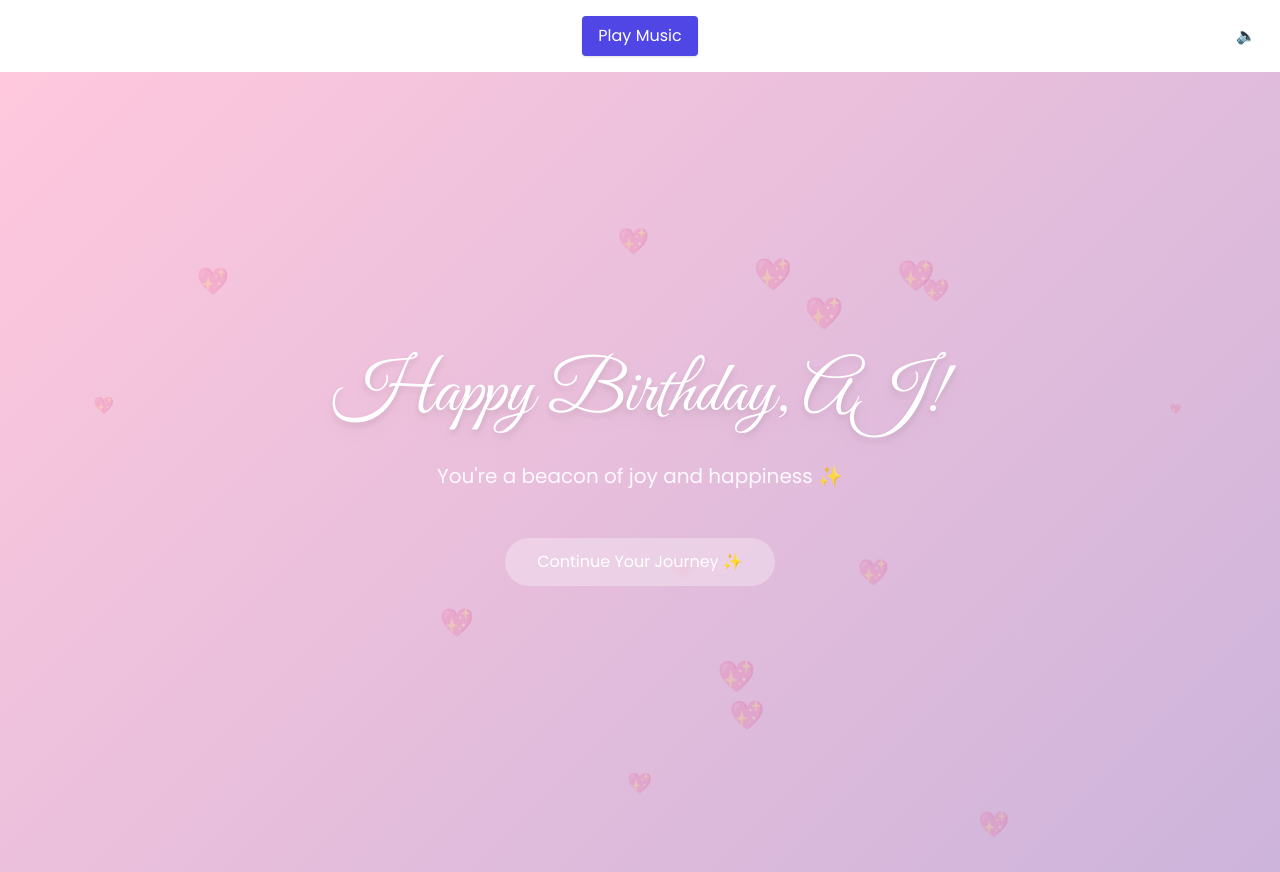
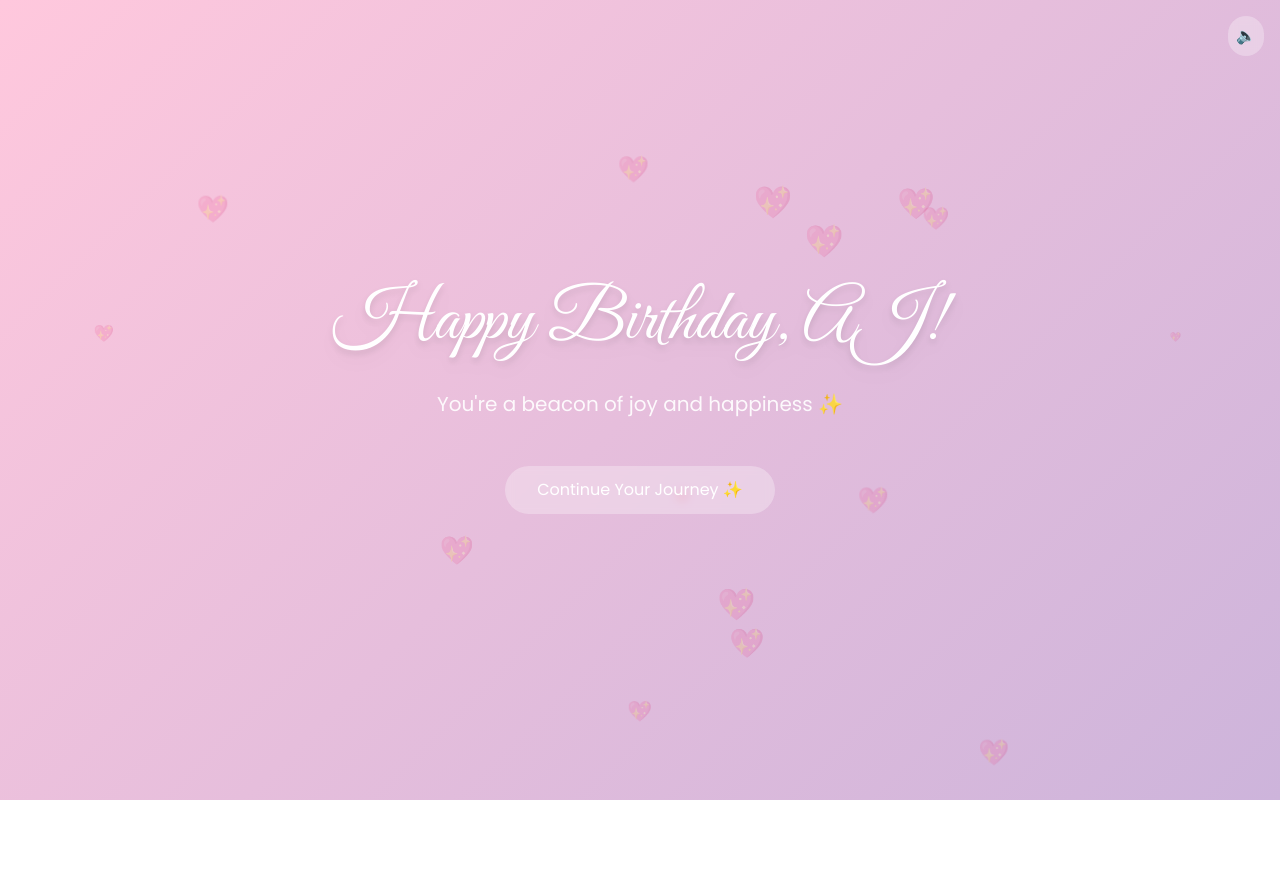
Before and after one commit to ford69/hbd-aj, a React (Vite) app: page / in a window 1280 px wide. After the commit the page ends 800 px from the top, so only its background shows below. Built offline with nearby package versions, Linux system fonts and the light colour scheme.

Commit message:
new shot

```diff
--- a/src/App.tsx
+++ b/src/App.tsx
@@ -35,11 +35,9 @@ function App() {
           onClick={() => setMusicPlaying(!musicPlaying)}
           className="bg-white/30 backdrop-blur-sm p-2 rounded-full hover:bg-white/50 transition-all"
         >
-          {musicPlaying ? (
-            <span className="sr-only">Pause Music</span>
-          ) : (
-            <span className="sr-only">Play Music</span>
-          )}
+          <span className="sr-only">
+            {musicPlaying ? 'Pause Music' : 'Play Music'}
+          </span>
           {musicPlaying ? '🔊' : '🔈'}
         </button>
       </div>
--- a/src/components/MusicPlayer.tsx
+++ b/src/components/MusicPlayer.tsx
@@ -1,44 +1,35 @@
-import React, { useEffect, useRef, useState } from 'react';
+import React, { useEffect, useRef } from 'react';
 
-const MusicPlayer: React.FC = () => {
+interface MusicPlayerProps {
+  isPlaying: boolean;
+  setIsPlaying: (isPlaying: boolean) => void;
+}
+
+const MusicPlayer: React.FC<MusicPlayerProps> = ({ isPlaying, setIsPlaying }) => {
   const audioRef = useRef<HTMLAudioElement | null>(null);
-  const [isPlaying, setIsPlaying] = useState(false);
 
   useEffect(() => {
     if (!audioRef.current) {
-      audioRef.current = new Audio("/audio/burning-blue.mp3"); // local file from public/audio
+      audioRef.current = new Audio('/audio/burning-blue.mp3'); // Must be in `public/audio/`
       audioRef.current.loop = true;
-      audioRef.current.volume = 0.3;
+      audioRef.current.volume = 0.4;
     }
 
     if (isPlaying) {
-      const playPromise = audioRef.current.play();
-      if (playPromise !== undefined) {
-        playPromise.catch((error) => {
-          console.error("Audio play failed:", error);
-          setIsPlaying(false);
-        });
-      }
+      audioRef.current?.play().catch((err) => {
+        console.error("Playback error:", err);
+        setIsPlaying(false);
+      });
     } else {
       audioRef.current?.pause();
     }
 
-    // Cleanup on component unmount
     return () => {
       audioRef.current?.pause();
     };
-  }, [isPlaying]);
+  }, [isPlaying, setIsPlaying]);
 
-  return (
-    <div className="flex items-center justify-center p-4">
-      <button
-        onClick={() => setIsPlaying(prev => !prev)}
-        className="bg-indigo-600 text-white px-4 py-2 rounded shadow hover:bg-indigo-700 transition"
-      >
-        {isPlaying ? "Pause Music" : "Play Music"}
-      </button>
-    </div>
-  );
+  return null;
 };
 
 export default MusicPlayer;
```
